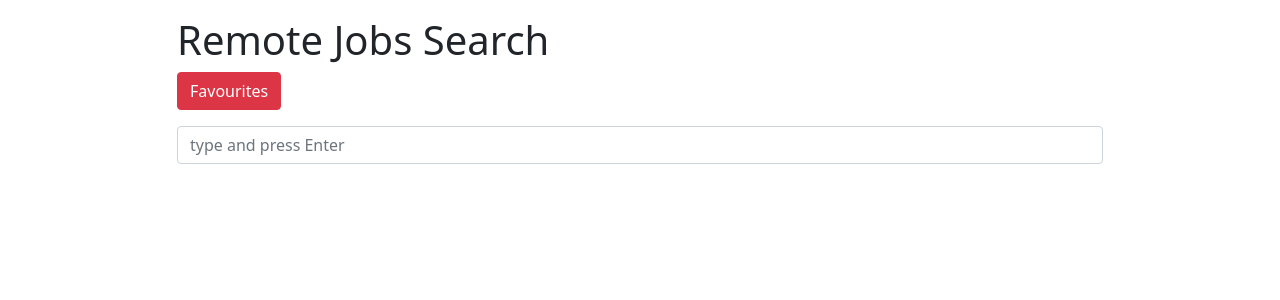
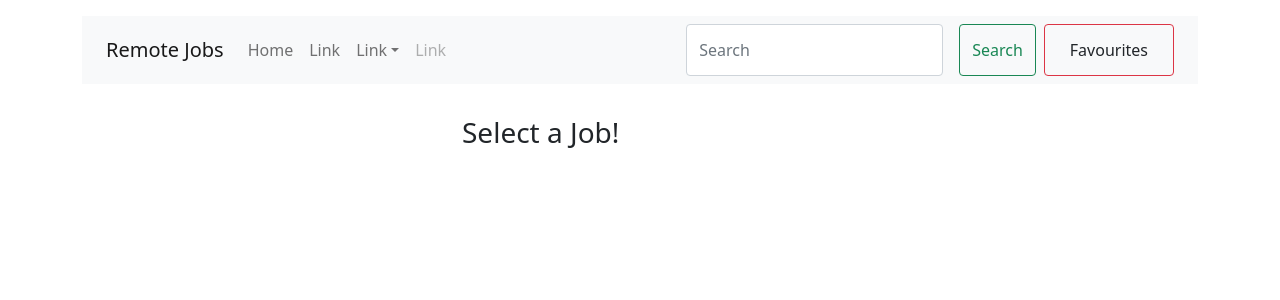
Before and after one commit to Asadbek01/m7-d1, a React (Create React App) app: page / in a window 1280 px wide. Shown: the top 300 px of the page. Built offline with nearby package versions, Linux system fonts and the light colour scheme.

Commit message:
Added some features

```diff
--- a/package.json
+++ b/package.json
@@ -7,6 +7,7 @@
     "@testing-library/react": "^11.2.7",
     "@testing-library/user-event": "^12.8.3",
     "bootstrap": "^5.0.1",
+    "html-to-text": "^8.1.0",
     "react": "^17.0.2",
     "react-bootstrap": "^1.6.1",
     "react-bootstrap-icons": "^1.5.0",
--- a/src/App.js
+++ b/src/App.js
@@ -1,21 +1,26 @@
 import "bootstrap/dist/css/bootstrap.min.css";
 import "./App.css";
-import MainSearch from "./components/MainSearch";
+import MainSearch from "./components/BasicOne";
 import CompanySearchResults from "./components/CompanySearchResults";
 import Favourites from "./components/Favourites";
 import { BrowserRouter, Routes, Route } from "react-router-dom";
 import store from "./store";
 import { Provider } from "react-redux";
+import { Container } from "react-bootstrap";
+import BasicOne from "./components/BasicOne";
 
 function App() {
   return (
     <Provider store={store}>
       <BrowserRouter>
+      <Container>
+
         <Routes>
-          <Route path="/" element={<MainSearch />} />
+          <Route path="/" element={<BasicOne />} />
           <Route path="/favourites" element={<Favourites />} />
           <Route path="/:companyName" element={<CompanySearchResults />} />
         </Routes>
+        </Container>
       </BrowserRouter>
     </Provider>
   );
--- a/src/components/JobResult.jsx
+++ b/src/components/AllJobs.jsx
@@ -13,7 +13,7 @@ const mapDispatchToProps = (dispatch) => ({
 })
 
 
-function JobResult({ data, favourites, addToFavourites, removeFromFavourites }) {
+function AllJobs({ data, jobSelected, changeJobs , favourites, addToFavourites, removeFromFavourites }) {
 
     const isFav = favourites.includes(data.company_name)
     console.log(isFav, favourites)
@@ -25,7 +25,10 @@ function JobResult({ data, favourites, addToFavourites, removeFromFavourites })
 
     return (
     <>
- <Card className='mt-3'>
+ <Card className={ jobSelected?.id=== data.id? "border-thick mt-3" :'mt-3'}
+  onClick={() => changeJobs(data)}
+  style={{curspr: "pointer"}}
+ >
   <Card.Body>
     <Card.Title></Card.Title>
     <Card.Subtitle className="mb-2 text-muted">Card Subtitle</Card.Subtitle>
@@ -48,4 +51,4 @@ function JobResult({ data, favourites, addToFavourites, removeFromFavourites })
 
 
 
-export default connect(mapStateToProps, mapDispatchToProps)(JobResult)
+export default connect(mapStateToProps, mapDispatchToProps)(AllJobs)
--- /dev/null
+++ b/src/components/BasicOne.jsx
@@ -0,0 +1,112 @@
+import React from 'react'
+import { Container, Row, Col, Form, Button, Navbar, Nav, NavDropdown, FormControl } from 'react-bootstrap'
+import uniqid from 'uniqid'
+import { Link } from 'react-router-dom'
+import JobDetail from './JobDetail'
+import AllJobs from './AllJobs'
+
+export default class BasicOne extends React.Component {
+
+    state = {
+        query: '',
+        jobs: [],
+        jobSelected: null
+    }
+
+    baseEndpoint = 'https://strive-jobs-api.herokuapp.com/jobs?search='
+
+
+    handleChange = (e) => {
+        this.setState({ query: e.target.value })
+    }
+
+    handleSubmit = async (e) => {
+        e.preventDefault()
+
+        const response = await fetch(this.baseEndpoint + this.state.query +  '&limit=20')
+        if (!response.ok) {
+            alert('Error fetching results')
+            return
+        }
+
+        const { data } = await response.json()
+
+        this.setState({ jobs: data })
+
+    }
+    changeJobs = (job) => this.setState({jobSelected : job})
+
+    render() {
+        return (
+                <Row>
+                    <Col xs={12} className='mx-auto my-3'>
+
+                    <Navbar bg="light" expand="lg">
+  <Container fluid>
+    <Navbar.Brand href="#">Remote Jobs</Navbar.Brand>
+    <Navbar.Toggle aria-controls="navbarScroll" />
+    <Navbar.Collapse id="navbarScroll">
+      <Nav
+        className="me-auto my-2 my-lg-0"
+        style={{ maxHeight: '100px' }}
+        navbarScroll
+      >
+        <Nav.Link href="#action1">Home</Nav.Link>
+        <Nav.Link href="#action2">Link</Nav.Link>
+        <NavDropdown title="Link" id="navbarScrollingDropdown">
+          <NavDropdown.Item href="#action3">Action</NavDropdown.Item>
+          <NavDropdown.Item href="#action4">Another action</NavDropdown.Item>
+          <NavDropdown.Divider />
+          <NavDropdown.Item href="#action5">
+            Something else here
+          </NavDropdown.Item>
+        </NavDropdown>
+        <Nav.Link href="#" disabled>
+          Link
+        </Nav.Link>
+      </Nav>
+      <Form className="d-flex">
+        <FormControl
+          type="search"
+          placeholder="Search"
+          className="me-2"
+          aria-label="Search"
+        />
+        <Button variant="outline-success"
+        className='mx-2'
+         type="search" value={this.state.query}
+          onChange={this.handleChange}
+          placeholder="type and press Enter"
+         onClick={this.handleSubmit}
+        >Search</Button>
+          <Button variant="outline-danger">
+          <Link className='btn' to="/favourites">
+
+
+              Favourites
+              </Link>
+          </Button>
+
+      </Form>
+    </Navbar.Collapse>
+  </Container>
+</Navbar>
+                    </Col>
+                    <Col xs={4} className=' mb-5'>
+                        {
+                            this.state.jobs.map(jobData => <AllJobs key={uniqid()} data={jobData}
+                            changeJobs={this.changeJobs}
+                         jobSelected={this.state.jobSelected}
+                            />)
+
+                        }
+                    </Col>
+                    <Col md={8}>
+                    <JobDetail
+                    jobSelected={this.state.jobSelected} />
+                    </Col>
+                    </Row>
+
+        )
+    }
+}
--- a/src/components/CompanySearchResults.jsx
+++ b/src/components/CompanySearchResults.jsx
@@ -17,15 +17,14 @@ const CompanySearchResults = () => {
 
   const getJobs = async () => {
     const response = await fetch(baseEndpoint + params.companyName);
-    const { data } = await response.json();
-
+    const { data } = await response.json()
     setJobs(data);
   };
 
   return (
     <Container>
       <Row>
-        <Col>
+        <Col xs={4}>
           {jobs.map((jobData) => (
             <Job key={uniqid()} data={jobData} />
           ))}
--- a/src/components/Job.jsx
+++ b/src/components/Job.jsx
@@ -6,8 +6,8 @@ import { Link } from 'react-router-dom'
 export default function Job({ data }) {
     return (
         <Row >
-            <Col xs={3}><Link to={`/${data.company_name}`}>{data.company_name}</Link></Col>
-            <Col xs={9}><Link to={{ pathname: data.url }} target='_blank'>{data.title}</Link></Col>
+            <Col md={4}><Link to={`/${data.company_name}`}>{data.company_name}</Link></Col>
+            <Col md={4}><Link to={{ pathname: data.url }} target='_blank'>{data.title}</Link></Col>
         </Row>
     )
 }
--- /dev/null
+++ b/src/components/JobDetail.jsx
@@ -0,0 +1,53 @@
+import { Component } from "react";
+import { Col, Container, Row } from "react-bootstrap";
+import Button from "react-bootstrap/Button";
+
+class JobDetail extends Component {
+  state = {
+    job: null,
+  };
+
+  componentDidUpdate(prevProps) {
+    if (prevProps.jobSelected !== this.props.jobSelected) {
+      this.setState({
+        job: this.props.jobSelected,
+      });
+    }
+  }
+
+
+  render() {
+    return (
+      <div className="mt-3">
+        {this.state.job ? (
+          <>
+          <Container>
+            <Row>
+              <Col sm={12}>
+                <h1>{this.state.job.title}</h1>
+              </Col>
+            </Row>
+            <Row className="mt-3">
+
+              <Col className="mx-5" sm={8}>
+                <div>
+                  <span className="font-weight-bold">Description:</span>
+                  <p dangerouslySetInnerHTML={{ __html: this.state.job.description }} />
+                </div>
+              </Col>
+            </Row>
+          </Container>
+          </>
+        ) : (
+          <Row>
+            <Col sm={12}>
+              <h3> Select a Job!</h3>
+            </Col>
+          </Row>
+          )}
+      </div>
+      );
+  }
+}
+
+export default JobDetail;
--- a/src/components/MainSearch.jsx
+++ /dev/null
@@ -1,59 +0,0 @@
-import React from 'react'
-import { Container, Row, Col, Form } from 'react-bootstrap'
-import JobResult from './JobResult'
-import uniqid from 'uniqid'
-import { Link } from 'react-router-dom'
-
-export default class MainSearch extends React.Component {
-
-    state = {
-        query: '',
-        jobs: []
-    }
-
-    baseEndpoint = 'https://strive-jobs-api.herokuapp.com/jobs?search='
-
-
-    handleChange = (e) => {
-        this.setState({ query: e.target.value })
-    }
-
-    handleSubmit = async (e) => {
-        e.preventDefault()
-
-        const response = await fetch(this.baseEndpoint + this.state.query + '&limit=20')
-
-        if (!response.ok) {
-            alert('Error fetching results')
-            return
-        }
-
-        const { data } = await response.json()
-
-        this.setState({ jobs: data })
-
-    }
-
-    render() {
-        return (
-            <Container>
-                <Row>
-                    <Col xs={10} className='mx-auto my-3'>
-                        <h1>Remote Jobs Search</h1>
-                        <Link to="/favourites" className="btn btn-danger">Favourites</Link>
-                    </Col>
-                    <Col xs={10} className='mx-auto'>
-                        <Form onSubmit={this.handleSubmit}>
-                            <Form.Control type="search" value={this.state.query} onChange={this.handleChange} placeholder="type and press Enter" />
-                        </Form>
-                    </Col>
-                    <Col xs={10} className='mx-auto mb-5'>
-                        {
-                            this.state.jobs.map(jobData => <JobResult key={uniqid()} data={jobData} />)
-                        }
-                    </Col>
-                </Row>
-            </Container>
-        )
-    }
-}
```
Also changed, not shown: 1 other file (tests, documents, lock files or other folders).
